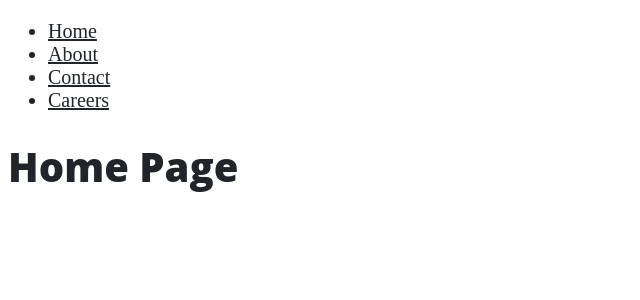
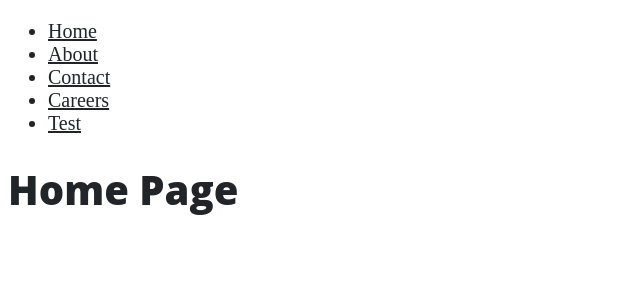
Before and after one commit to HobbesUnleashed/thorin-flask-app, a Flask app: page / in a window 1280 px wide. Shown: the top 300 px of the page, without its empty margins (0-640 px from the left). Run offline with Flask 3, Linux system fonts and the light colour scheme.

Commit message:
Publish for review

```diff
--- a/run.py
+++ b/run.py
@@ -26,6 +26,11 @@ def careers():
     return render_template("careers.html")
 
 
+@app.route("/test")
+def test():
+    return render_template("test.html")
+
+
 if __name__ == "__main__":
     app.run(
         host=os.environ.get("IP", "0.0.0.0"),
--- a/templates/base.html
+++ b/templates/base.html
@@ -16,6 +16,7 @@
         <li><a href="{{ url_for('about') }}">About</a></li>
         <li><a href="{{ url_for('contact') }}">Contact</a></li>
         <li><a href="{{ url_for('careers') }}">Careers</a></li>
+        <li><a href="{{ url_for('test') }}">Test</a></li>
       </ul>
     </nav>
 
--- /dev/null
+++ b/templates/test.html
@@ -0,0 +1,3 @@
+{% extends "base.html" %} {% block content %}
+<h1>Test Page</h1>
+{% endblock %}
```
